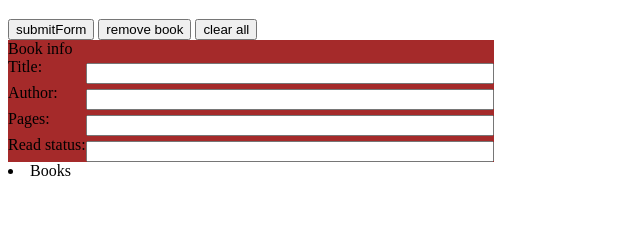
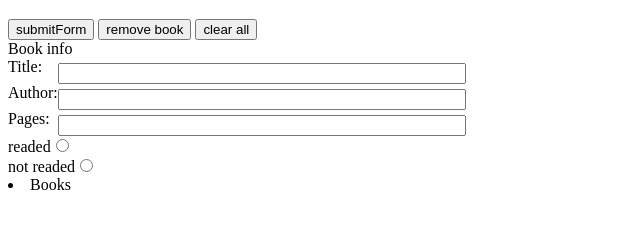
Before and after one commit to dusksheep/Library, a plain HTML site: page index.html in a window 1280 px wide. Shown: the part 61-290 px from the top of the page, without its empty margins (0-640 px from the left). Drawn offline with Linux system fonts and the light colour scheme.

Commit message:
implemented radio buttons

```diff
--- a/function.js
+++ b/function.js
@@ -1,5 +1,4 @@
 const grid = document.querySelector(".grid");
-const buttonNewBook = document.querySelector("#buttonNewBook")
 const formDiv = document.querySelector(".formDiv");
 const formWraper = document.querySelector("#formWraper");
 const form = document.createElement("form");
@@ -23,7 +22,8 @@ function clearForm() {
   inputTitle.value = "";
   inputAuthor.value = "";
   inputNumberOfPages.value = "";
-  inputReadStatus.value = "";
+  inputReadStatus1.checked = false;
+  inputReadStatus2.checked = false;
 }
 
 function book(title, author, numberOfPages, readStatus) {
@@ -36,7 +36,8 @@ function book(title, author, numberOfPages, readStatus) {
 
 
 function submitBook() {
-    library.push(new book(inputTitle.value, inputAuthor.value, inputNumberOfPages.value, inputReadStatus.value));
+  const readedOrNot = document.querySelector('input[name="readStatus"]:checked').value;
+    library.push(new book(inputTitle.value, inputAuthor.value, inputNumberOfPages.value, readedOrNot));
 
     showBooks();
 
@@ -72,9 +73,13 @@ function createForm() {
   divNumberOfPages.setAttribute("class", "div");
   divNumberOfPages.setAttribute("class", "divForm");
 
-  const divReadStatus = document.createElement("div");
-  divReadStatus.setAttribute("class", "div");
-  divReadStatus.setAttribute("class", "divForm");
+  const divReadStatus1 = document.createElement("div");
+  divReadStatus1.setAttribute("class", "div");
+  divReadStatus1.setAttribute("class", "divForm");
+
+  const divReadStatus2 = document.createElement("div");
+  divReadStatus2.setAttribute("class", "div");
+  divReadStatus2.setAttribute("class", "divForm");
 
   const lableTitle = document.createElement("label");
   lableTitle.innerHTML = "Title:";
@@ -87,10 +92,6 @@ function createForm() {
   const labelNumberOfPages = document.createElement("label");
   labelNumberOfPages.innerHTML = "Pages:";
   labelNumberOfPages.setAttribute("class", "formLabel");
-
-  const labelReadStatus = document.createElement("label");
-  labelReadStatus.innerHTML = "Read status:";
-  labelReadStatus.setAttribute("class", "formLabel");
 
   const inputTitle = document.createElement("input");
   inputTitle.setAttribute("class", "input");
@@ -107,10 +108,29 @@ function createForm() {
   inputNumberOfPages.setAttribute("id", "inputNumberOfPages");
   inputNumberOfPages.setAttribute("type", "text");
 
-  const inputReadStatus = document.createElement("input")
-  inputReadStatus.setAttribute("class", "input");
-  inputReadStatus.setAttribute("id", "inputReadStatus");
-  inputReadStatus.setAttribute("type", "text");
+  const inputReadStatus1 = document.createElement("input")
+  inputReadStatus1.setAttribute("id", "inputReadStatus1");
+  inputReadStatus1.setAttribute("value", "readed");
+  inputReadStatus1.setAttribute("type", "radio");
+  inputReadStatus1.setAttribute("name", "readStatus")
+
+
+  const inputReadStatus2 = document.createElement("input");
+  inputReadStatus2.setAttribute("id", "inputReadStatus2");
+  inputReadStatus2.setAttribute("value", "notReaded");
+  inputReadStatus2.setAttribute("type", "radio");
+  inputReadStatus2.setAttribute("name", "readStatus");
+
+  const labelTest1 = document.createElement("label");
+  labelTest1.setAttribute("for", "inputReadStatus1");
+  labelTest1.innerHTML = "readed";
+
+  const labelTest2 = document.createElement("label");
+  labelTest2.setAttribute("for", "inputReadStatus2");
+  labelTest2.innerHTML = "not readed";
+
+  divReadStatus1.appendChild(labelTest1);
+  divReadStatus2.appendChild(labelTest2);
 
   divTitle.appendChild(lableTitle);
   divTitle.appendChild(inputTitle);
@@ -121,13 +141,14 @@ function createForm() {
   divNumberOfPages.appendChild(labelNumberOfPages);
   divNumberOfPages.appendChild(inputNumberOfPages);
 
-  divReadStatus.appendChild(labelReadStatus);
-  divReadStatus.appendChild(inputReadStatus);
+  divReadStatus1.appendChild(inputReadStatus1);
+  divReadStatus2.appendChild(inputReadStatus2);
 
   form.appendChild(divTitle);
   form.appendChild(divAuthor);
   form.appendChild(divNumberOfPages);
-  form.appendChild(divReadStatus);
+  form.appendChild(divReadStatus1);
+  form.appendChild(divReadStatus2);
 
   formWraper.appendChild(form);
 }
--- a/styleSheet.css
+++ b/styleSheet.css
@@ -3,9 +3,8 @@
 }
 
 .form{
-  background-color: brown;
+  background-color: rgb(255, 255, 255);
   display: table;
-  width: fit-content;
   height: auto;
 }
 
@@ -32,10 +31,6 @@
   float:right;
 }
 
-#inputReadStatus{
-  float:right;
-}
-
 #buttonSubmit {
   margin-left: auto;
   margin-right: auto;
```
Also changed, not shown: index.html (+2 -0 lines).
